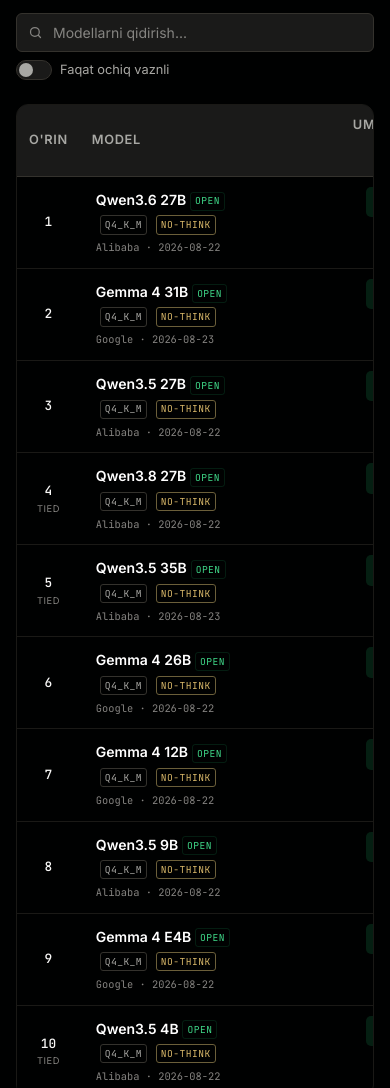
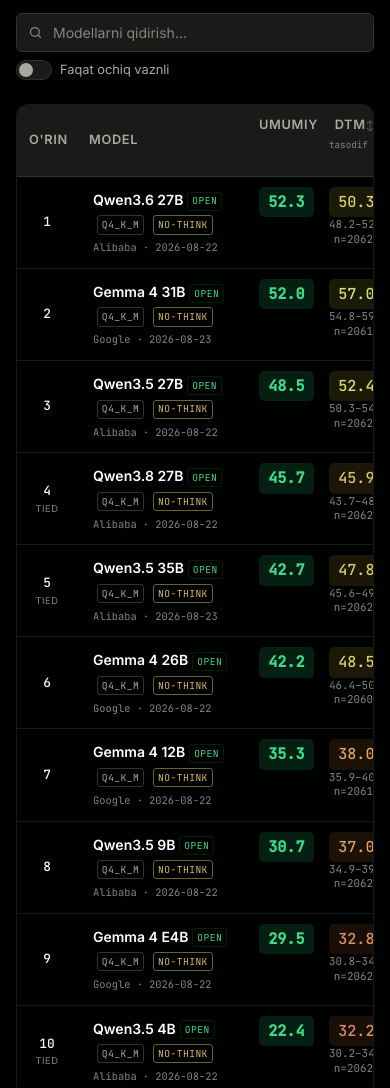
Before and after one commit to idrock-ai/IdrockBench, a website: page site/index.html in a window 390 px wide. Shown: the part 667-1755 px from the top of the page. Drawn offline with Linux system fonts and the light colour scheme.

Commit message:
Even out the leaderboard column widths
Automatic table layout gives leftover width to whichever column is already the
widest, which was the model column, so a compact model cell sat in a wide column
with a band of dead space before the first score.

Fixed layout instead: rank and model get a stated width and the remainder splits
evenly across the seven score columns. Score columns state no width of their own,
so adding a track spreads the table again without touching the stylesheet.

```diff
--- a/site/styles.css
+++ b/site/styles.css
@@ -524,7 +524,13 @@ img {
     width: 100%;
     border-collapse: collapse;
     font-size: 0.875rem;
-    min-width: 800px;
+    min-width: 980px;
+    /* Fixed rather than automatic. Automatic layout hands leftover width to
+       whichever column is already widest, which put a band of dead space
+       between a compact model cell and the first score. Fixed layout gives rank
+       and model a stated width and splits the remainder evenly across the seven
+       score columns, which is what the eye expects of a scoreboard. */
+    table-layout: fixed;
 }
 
 .leaderboard-table thead {
@@ -611,8 +617,13 @@ img {
 .rank-3 { color: var(--accent-bronze); }
 
 /* Model name */
+/* The table fills its container, and with automatic layout the slack lands in
+   whichever column has no stated width. That was this one, so a compact model
+   cell sat in a wide column with a gap of dead space before the first score.
+   Stating a width hands the slack to the score columns instead, where it spreads
+   evenly across all seven. */
 .col-model {
-    min-width: 180px;
+    width: 230px;
 }
 
 .model-name {
@@ -633,10 +644,11 @@ img {
 
 .model-sub .model-meta { margin: 0; }
 
-/* Score cells */
+/* Score cells. No width: under fixed layout the unstated columns share what is
+   left, so all seven come out equal without stating a number that would have to
+   change every time a track is added. */
 .col-score {
     text-align: center !important;
-    min-width: 88px;
 }
 
 /* Six tracks share this row, so a heading wraps onto a second line rather than
@@ -1176,8 +1188,7 @@ img {
         padding: 3px 6px;
     }
 
-    .col-model { min-width: 150px; }
-    .col-score { min-width: 76px; }
+    .col-model { width: 170px; }
 
     /* Cards */
     .benchmarks-grid,
```
